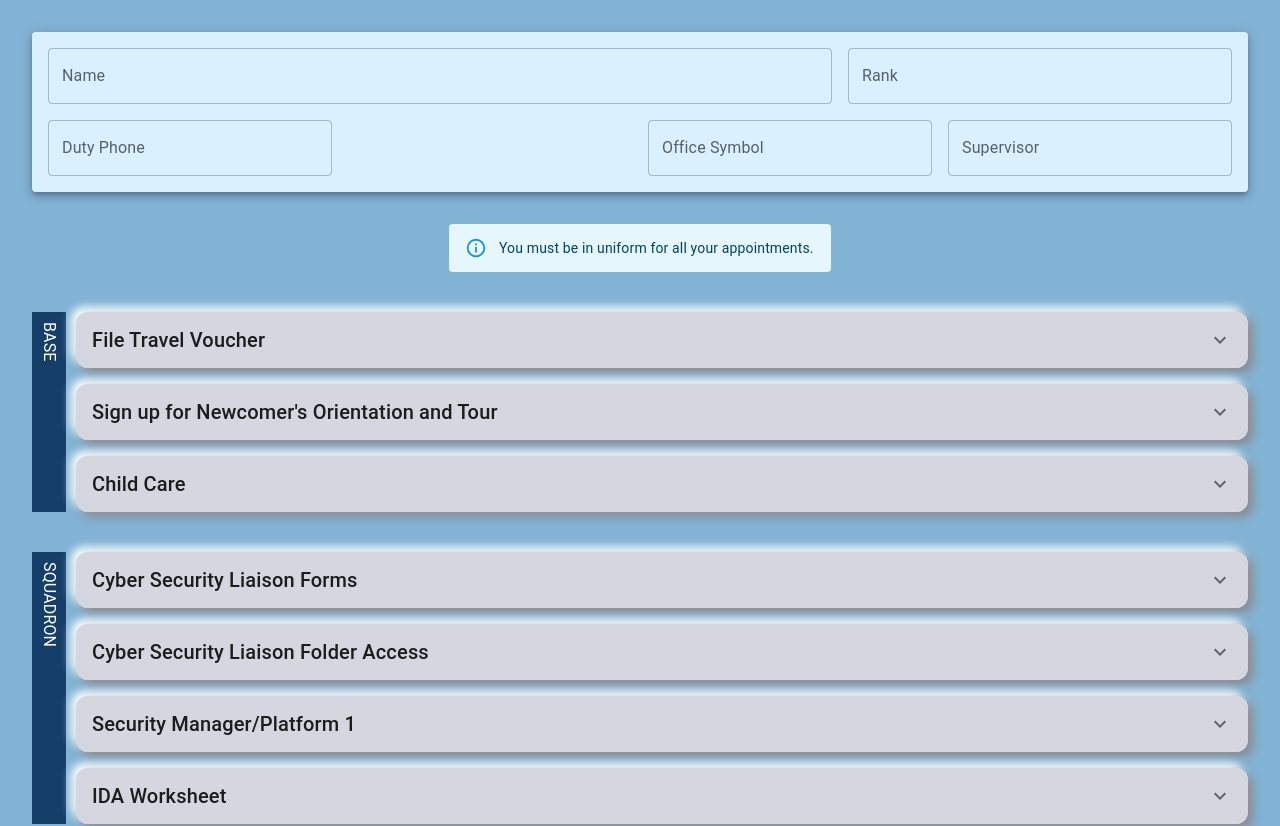
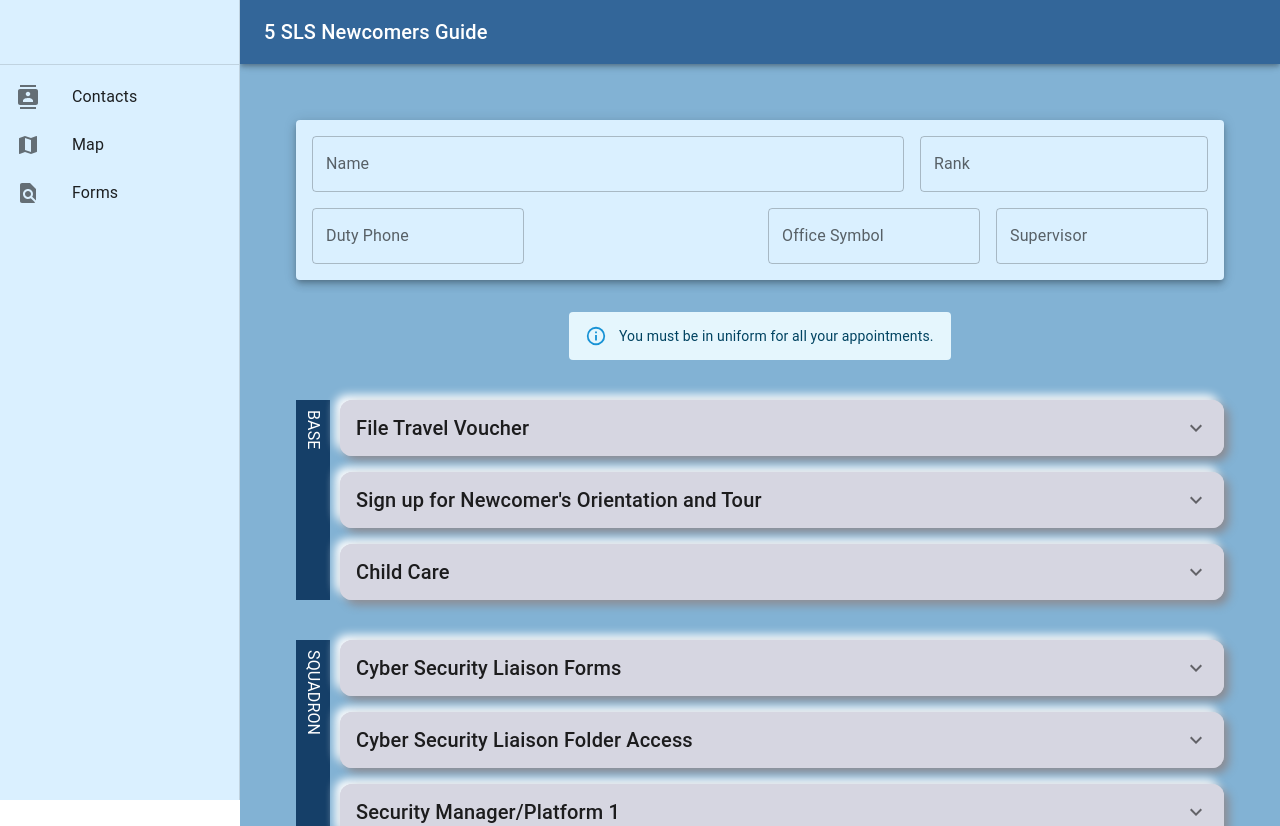
Before and after one commit to neg-0/inprocessing, a React (Create React App) app: page / in a window 1280 px wide. Shown: the top 826 px of the page. Built offline with nearby package versions, Linux system fonts and the light colour scheme.

Commit message:
added menu drawer

```diff
--- a/src/App.css
+++ b/src/App.css
@@ -52,6 +52,6 @@
   box-shadow: inset 6px 6px 12px #b2b2bb, inset -6px -6px 12px #fafaff;
 }
 
-body {
+main {
   background-color: #82b2d4;
 }
--- a/src/App.js
+++ b/src/App.js
@@ -1,12 +1,15 @@
-import { Box, Typography, Paper, Alert } from "@mui/material";
+import { Alert, Box, Paper, Toolbar } from "@mui/material";
 import { ThemeProvider } from "@mui/material/styles";
 import { useReducer, useState } from "react";
 import "./App.css";
 import baseInprocessing from "./baseInprocessing.json";
 import ChecklistContainer from "./ChecklistContainer";
 import Heading from "./Heading";
+import MenuDrawer from "./MenuDrawer";
 import squadronInprocessing from "./squadronInprocessing.json";
 import { theme } from "./Theme";
+
+const drawerWidth = 240;
 
 function completionReducer(state, action) {
   switch (action.setCompleted) {
@@ -37,6 +40,18 @@
 
   return (
     <ThemeProvider theme={theme}>
+      <Box sx={{ display: "flex" }}>
+        <MenuDrawer drawerWidth={drawerWidth} />
+        <Box
+          component="main"
+          sx={{
+            flexGrow: 1,
+            p: 3,
+            width: { xs: "100%", sm: `calc(100% - ${drawerWidth}px)` },
+          }}
+        >
+          <Toolbar />
+
           <Paper sx={{ m: 4, p: 2, backgroundColor: "#daf0ff" }} elevation={5}>
             <Heading header={header} updateHeader={updateHeader} />
           </Paper>
@@ -53,8 +68,6 @@
               completedItems={completedItems}
               updateCompletion={updateCompletion}
             />
-      </Box>
-      <Box sx={{ m: 4 }}>
             <ChecklistContainer
               header="Squadron"
               checklistItems={squadronInprocessing}
@@ -62,6 +75,8 @@
               updateCompletion={updateCompletion}
             />
           </Box>
+        </Box>
+      </Box>
     </ThemeProvider>
   );
 }
--- /dev/null
+++ b/src/MenuDrawer.js
@@ -0,0 +1,96 @@
+import MenuIcon from "@mui/icons-material/Menu";
+import AppBar from "@mui/material/AppBar";
+import Box from "@mui/material/Box";
+import Drawer from "@mui/material/Drawer";
+import IconButton from "@mui/material/IconButton";
+import Toolbar from "@mui/material/Toolbar";
+import Typography from "@mui/material/Typography";
+import PropTypes from "prop-types";
+import * as React from "react";
+import MenuDrawerItems from "./MenuDrawerItems";
+
+MenuDrawer.propTypes = {
+  /**
+   * Injected by the documentation to work in an iframe.
+   * You won't need it on your project.
+   */
+  window: PropTypes.func,
+};
+
+export default function MenuDrawer({ window, drawerWidth }) {
+  const [mobileOpen, setMobileOpen] = React.useState(false);
+
+  const handleDrawerToggle = () => {
+    setMobileOpen(!mobileOpen);
+  };
+
+  const container =
+    window !== undefined ? () => window().document.body : undefined;
+
+  return (
+    <Box>
+      <AppBar
+        position="fixed"
+        sx={{
+          width: { sm: `calc(100% - ${drawerWidth}px)` },
+          ml: { sm: `${drawerWidth}px` },
+        }}
+      >
+        <Toolbar sx={{ backgroundColor: "#369" }}>
+          <IconButton
+            color="inherit"
+            aria-label="open drawer"
+            edge="start"
+            onClick={handleDrawerToggle}
+            sx={{ mr: 2, display: { sm: "none" } }}
+          >
+            <MenuIcon />
+          </IconButton>
+          <Typography variant="h6" noWrap component="div">
+            5 SLS Newcomers Guide
+          </Typography>
+        </Toolbar>
+      </AppBar>
+      <Box
+        component="nav"
+        sx={{ width: { sm: drawerWidth }, flexShrink: { sm: 0 } }}
+        aria-label="nav bar"
+      >
+        {/* The implementation can be swapped with js to avoid SEO duplication of links. */}
+        <Drawer
+          container={container}
+          variant="temporary"
+          open={mobileOpen}
+          onClose={handleDrawerToggle}
+          ModalProps={{
+            keepMounted: true, // Better open performance on mobile.
+          }}
+          sx={{
+            display: { xs: "block", sm: "none" },
+            "& .MuiDrawer-paper": {
+              boxSizing: "border-box",
+              width: drawerWidth,
+              backgroundColor: "#daf0ff",
+            },
+          }}
+        >
+          <MenuDrawerItems />
+        </Drawer>
+        <Drawer
+          variant="permanent"
+          sx={{
+            display: { xs: "none", sm: "block" },
+            "& .MuiDrawer-paper": {
+              boxSizing: "border-box",
+              width: drawerWidth,
+              backgroundColor: "#daf0ff",
+            },
+          }}
+          open
+        >
+          <MenuDrawerItems />
+        </Drawer>
+      </Box>
+    </Box>
+  );
+}
--- /dev/null
+++ b/src/MenuDrawerItems.js
@@ -0,0 +1,39 @@
+import ContactsIcon from "@mui/icons-material/Contacts";
+import FindInPageIcon from "@mui/icons-material/FindInPage";
+import MapIcon from "@mui/icons-material/Map";
+import Divider from "@mui/material/Divider";
+import List from "@mui/material/List";
+import ListItem from "@mui/material/ListItem";
+import ListItemIcon from "@mui/material/ListItemIcon";
+import ListItemText from "@mui/material/ListItemText";
+import Toolbar from "@mui/material/Toolbar";
+import * as React from "react";
+
+export default function MenuDrawerItems() {
+  return (
+    <div>
+      <Toolbar />
+      <Divider />
+      <List>
+        <ListItem button>
+          <ListItemIcon>
+            <ContactsIcon />
+          </ListItemIcon>
+          <ListItemText primary="Contacts" />
+        </ListItem>
+        <ListItem button>
+          <ListItemIcon>
+            <MapIcon />
+          </ListItemIcon>
+          <ListItemText primary="Map" />
+        </ListItem>
+        <ListItem button>
+          <ListItemIcon>
+            <FindInPageIcon />
+          </ListItemIcon>
+          <ListItemText primary="Forms" />
+        </ListItem>
+      </List>
+    </div>
+  );
+}
```
Lines whose indentation alone changed are shown as unchanged.
